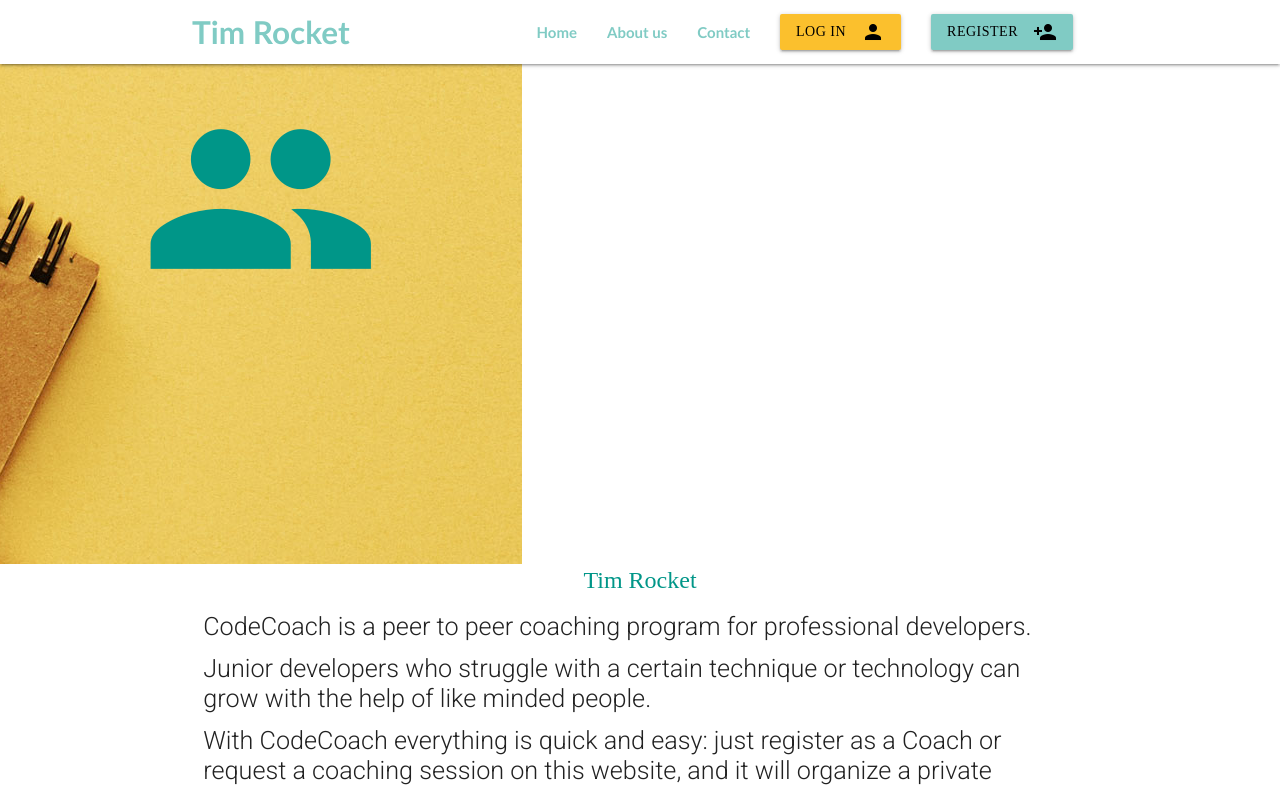
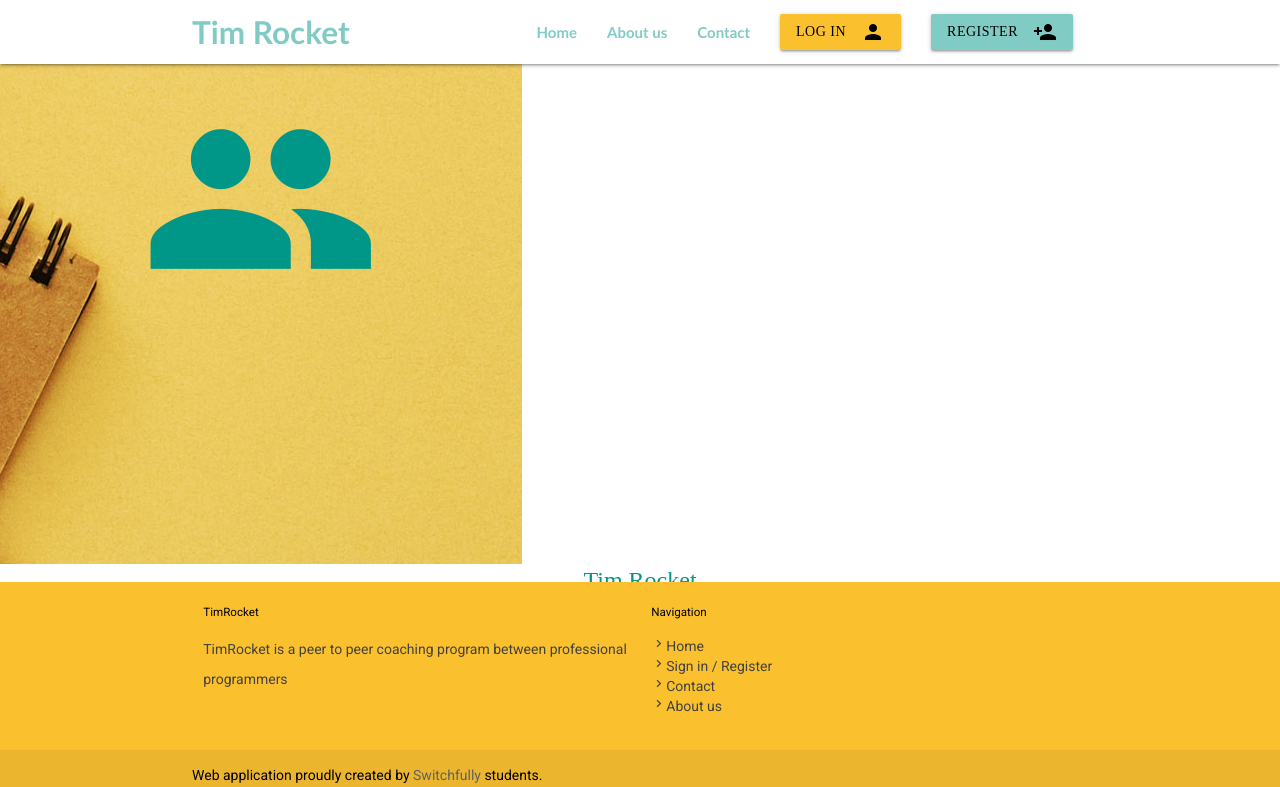
Before and after one commit to Alcalyna/TimRocketFrontend, an Angular app: page / in a window 1280 px wide. Shown: the top 787 px of the page. Built offline with nearby package versions, Linux system fonts and the light colour scheme.

Commit message:
cleaning

```diff
--- a/src/app/app.component.html
+++ b/src/app/app.component.html
@@ -1,6 +1,7 @@
 <app-header></app-header>
-<div>
+<div id="page-container">
+  <div id="content-wrap">
   <router-outlet></router-outlet>
-
+  </div>
 </div>
-<app-footer></app-footer>
+<app-footer id="footer"></app-footer>
--- a/src/app/coach-profile/coach-profile.component.html
+++ b/src/app/coach-profile/coach-profile.component.html
@@ -4,10 +4,8 @@
     <div class="content-container">
       <h6>My Coach Profile</h6>
       <div class="collection">
-        <a [routerLink]="['profile']" class="collection-item black-text active teal lighten-3">Profile Information</a>
-        <a class="collection-item grey-text text-darken-2" (click)="navigate()">Coaching sessions<span
-          class="btn-floating btn-small teal lighten-3 pulse">1</span></a>
-        <a href="#!" class="collection-item grey-text text-darken-2">Request profile change</a>
+        <a [routerLink]="['coach/' + currentUser.userId]" class="collection-item black-text active teal lighten-3">Profile Information</a>
+        <a class="collection-item grey-text text-darken-2" (click)="navigate()">Coaching sessions</a>
       </div>
     </div>
   </div>
@@ -46,11 +44,7 @@
 
       <div class="divider"></div>
       <section class="card-panel grey lighten-5">
-        <div class="right">
-          <a class="waves-effect waves-light btn-large btn-floating teal lighten-3"><i
-            class="material-icons left">edit</i>Edit</a>
-        </div>
-        <h5>Coach Information</h5>
+          <h5>Coach Information</h5>
         <div class="divider"></div>
         <div class="row">
           <div class="col l12 m12 s12">
@@ -83,10 +77,6 @@
       </section>
       <div class="divider"></div>
             <section class="card-panel grey lighten-5">
-              <div class="right">
-                <a class="waves-effect waves-light btn-large btn-floating teal lighten-3"><i
-                  class="material-icons left">edit</i>Edit</a>
-              </div>
               <h5>Coaching topics</h5>
               <div class="divider"></div>
               <div class="row">
@@ -96,15 +86,6 @@
                     <tr>
                       <td><strong>{{coachTopic.name}}</strong></td>
                       <td>
-<!--                        <div class="center">-->
-<!--                          <a class="btn-floating disabled"><i class="material-icons">filter_1</i></a>-->
-<!--                          <a class="btn-floating disabled"><i class="material-icons">filter_2</i></a>-->
-<!--                          <a class="btn-floating disabled"><i class="material-icons">filter_3</i></a>-->
-<!--                          <a class="btn-floating"><i class="material-icons">filter_4</i></a>-->
-<!--                          <a class="btn-floating disabled"><i class="material-icons">filter_5</i></a>-->
-<!--                          <a class="btn-floating disabled"><i class="material-icons">filter_6</i></a>-->
-<!--                          <a class="btn-floating disabled"><i class="material-icons">filter_7</i></a>-->
-<!--                        </div>-->
                         {{coachTopic.experience}}
                       </td>
                     </tr>
--- a/src/app/coach-profile/coach-profile.component.ts
+++ b/src/app/coach-profile/coach-profile.component.ts
@@ -3,6 +3,7 @@ import {User} from "../../model/User";
 import {UserService} from "../../service/user.service";
 import {ActivatedRoute, Router} from "@angular/router";
 import {Coach} from "../../model/Coach";
+import {KeycloakService} from "../keycloak/keycloak.service";
 
 @Component({
   selector: 'app-coach-profile',
@@ -12,14 +13,18 @@ import {Coach} from "../../model/Coach";
 export class CoachProfileComponent implements OnInit {
 
   coach: Coach | undefined
+  currentUser!: User;
 
   constructor(private userService: UserService,
               private route: ActivatedRoute,
-              private router: Router
+              private router: Router,
+              private keycloackService: KeycloakService
   ) {}
 
   ngOnInit(): void {
     this.getUser()
+    this.userService.getUserBy(this.keycloackService.getUsername()).subscribe(user => this.currentUser = user);
+
   }
 
   getUser(): void {
--- a/src/app/layout/footer/footer.component.html
+++ b/src/app/layout/footer/footer.component.html
@@ -2,8 +2,8 @@
   <div class="container">
     <div class="row">
       <div class="col l6 s12">
-        <h5 class="black-text">CodeCoach</h5>
-        <p class="grey-text text-darken-3">CodeCoach is a peer to peer coaching program between professional
+        <h5 class="black-text">TimRocket</h5>
+        <p class="grey-text text-darken-3">TimRocket is a peer to peer coaching program between professional
           programmers</p>
 
 
@@ -36,8 +36,8 @@
   <div class="container">
     <div class="row">
       <div class="col l6 s12">
-        <h5 class="black-text">CodeCoach</h5>
-        <p class="grey-text text-darken-3">CodeCoach is a peer to peer coaching program between professional
+        <h5 class="black-text">TimRocket</h5>
+        <p class="grey-text text-darken-3">TimRocket is a peer to peer coaching program between professional
           programmers</p>
 
 
@@ -47,11 +47,11 @@
         <ul>
           <li><a class="grey-text text-darken-3" href="#"><i class="tiny material-icons">chevron_right</i>Home</a>
           </li>
-          <li><a class="grey-text text-darken-3" href="#"><i class="tiny material-icons">chevron_right</i>Sign
+          <li><a class="grey-text text-darken-3" [routerLink]="['register']"><i class="tiny material-icons">chevron_right</i>Sign
             in / Register</a></li>
-          <li><a class="grey-text text-darken-3" href="#"><i class="tiny material-icons">chevron_right</i>Contact</a>
+          <li><a class="grey-text text-darken-3" [routerLink]="['contact']"><i class="tiny material-icons">chevron_right</i>Contact</a>
           </li>
-          <li><a class="grey-text text-darken-3" href="#"><i class="tiny material-icons">chevron_right</i>About
+          <li><a class="grey-text text-darken-3" [routerLink]="['about']"><i class="tiny material-icons">chevron_right</i>About
             us</a></li>
         </ul>
       </div>
--- a/src/app/sessions-overview-coach/sessions-overview-coach.component.html
+++ b/src/app/sessions-overview-coach/sessions-overview-coach.component.html
@@ -6,8 +6,8 @@
       <div class="content-container">
         <h6>My Profile</h6>
         <div class="collection">
-          <a href="#!" class="collection-item grey-text text-darken-2">Profile Information</a>
-          <a href="#!" class="collection-item black-text active teal lighten-3" [routerLink]="['../my-sessions']">Coaching sessions</a>
+          <a [routerLink]="['../' + currentUser.userId]" class="collection-item grey-text text-darken-2">Profile Information</a>
+          <a class="collection-item black-text active teal lighten-3" [routerLink]="['../my-sessions']">Coaching sessions</a>
         </div>
       </div>
     </div>
--- a/src/app/sessions-overview-coachee/sessions-overview-coachee.component.html
+++ b/src/app/sessions-overview-coachee/sessions-overview-coachee.component.html
@@ -6,9 +6,9 @@
       <div class="content-container">
         <h6>My Profile</h6>
         <div class="collection">
-          <a class="collection-item grey-text text-darken-2" [routerLink]="['profile']">Profile Information</a>
+          <a class="collection-item grey-text text-darken-2" [routerLink]="['../profile']">Profile Information</a>
           <a class="collection-item black-text active yellow darken-2" [routerLink]="['../my-sessions-as-coachee']">Coaching sessions</a>
-          <a class="collection-item grey-text text-darken-2" [routerLink]="['../apply']">Apply to become a coach</a>
+          <a *ngIf="isACoachee()" class="collection-item grey-text text-darken-2" [routerLink]="['../apply']">Apply to become a coach</a>
         </div>
       </div>
     </div>
@@ -17,7 +17,7 @@
       <div class="content-container">
 
         <section class="card-panel grey lighten-5">
-          <h1>My upcoming sessions</h1>
+          <h1>My sessions</h1>
           <div class="divider"></div>
           <div class="row">
             <div class="col l12 s12">
--- a/src/app/sessions-overview-coachee/sessions-overview-coachee.component.ts
+++ b/src/app/sessions-overview-coachee/sessions-overview-coachee.component.ts
@@ -27,4 +27,11 @@ export class SessionsOverviewCoacheeComponent implements OnInit {
     console.log(this.currentUser)
   }
 
+  isACoachee(): boolean {
+    if (this.keyCloakService.isLoggedIn()) {
+      return JSON.parse(localStorage.getItem('loggedInUser')!).role.toLowerCase() === 'coachee';
+    }
+    return false;
+  }
+
 }
--- a/src/styles.css
+++ b/src/styles.css
@@ -82,3 +82,19 @@ p {
 
 html, body { height: 100%; }
 body { margin: 0; font-family: Roboto, "Helvetica Neue", sans-serif; }
+
+#page-container {
+  position: relative;
+  min-height: 78vh;
+}
+
+#content-wrap {
+  padding-bottom: 2.5rem;    /* Footer height */
+}
+
+#footer {
+  position: sticky;
+  bottom: 0;
+  width: 100%;
+  height: 2.5rem;            /* Footer height */
+}
```
